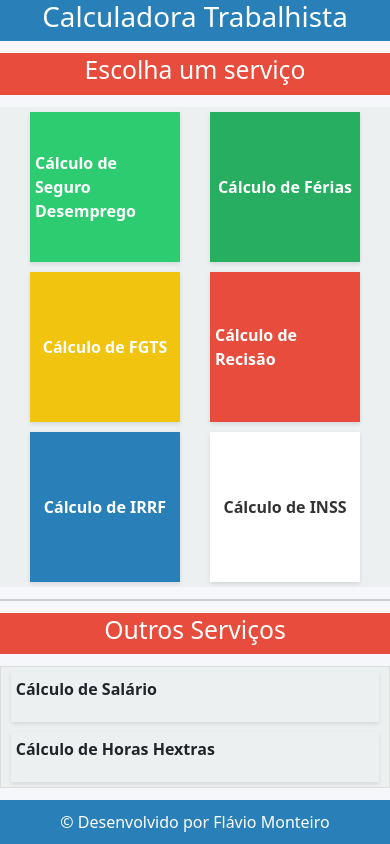
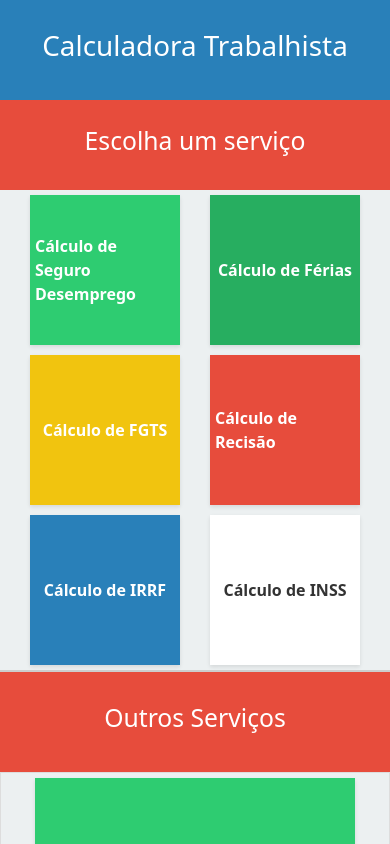
Before and after one commit to Flavio-Monteiro/App-horas-Tabalhistas, a React (Vite) app: page / in a window 390 px wide. Shown: the top 844 px of the page. Built offline with nearby package versions, Linux system fonts and the light colour scheme.

Commit message:
serviçoes adcionais criados

```diff
--- a/src/App.css
+++ b/src/App.css
@@ -95,19 +95,64 @@
   cursor: pointer;
 }
 
-.list-content-01 { background: #2ecc71; color: #fff; }
-.list-content-02 { background: #27ae60; color: #fff; }
-.list-content-03 { background: #f1c40f; color: #fff; }
-.list-content-04 { background: #e74c3c; color: #fff; }
-.list-content-05 { background: #2980b9; color: #fff; }
-.list-content-06 { background: #ffffff; color: #333; }
+.list-content-01 {
+  background: #2ecc71;
+  color: #fff;
+}
 
-.list-content-01:hover { background: #27ae60; transform: scale(1.05); }
-.list-content-02:hover { background: #229954; transform: scale(1.05); }
-.list-content-03:hover { background: #f39c12; transform: scale(1.05); }
-.list-content-04:hover { background: #c0392b; transform: scale(1.05); }
-.list-content-05:hover { background: #1f618d; transform: scale(1.05); }
-.list-content-06:hover { transform: scale(1.05); }
+.list-content-02 {
+  background: #27ae60;
+  color: #fff;
+}
+
+.list-content-03 {
+  background: #f1c40f;
+  color: #fff;
+}
+
+.list-content-04 {
+  background: #e74c3c;
+  color: #fff;
+}
+
+.list-content-05 {
+  background: #2980b9;
+  color: #fff;
+}
+
+.list-content-06 {
+  background: #ffffff;
+  color: #333;
+}
+
+.list-content-01:hover {
+  background: #27ae60;
+  transform: scale(1.05);
+}
+
+.list-content-02:hover {
+  background: #229954;
+  transform: scale(1.05);
+}
+
+.list-content-03:hover {
+  background: #f39c12;
+  transform: scale(1.05);
+}
+
+.list-content-04:hover {
+  background: #c0392b;
+  transform: scale(1.05);
+}
+
+.list-content-05:hover {
+  background: #1f618d;
+  transform: scale(1.05);
+}
+
+.list-content-06:hover {
+  transform: scale(1.05);
+}
 
 .footer p {
   margin: 0;
@@ -124,7 +169,8 @@
   align-items: center;
 }
 
-.seguro_desemprego,.calculo_ferias {
+.seguro_desemprego,
+.calculo_ferias {
   width: 60%;
   background-color: #F0F0F0;
   height: auto;
@@ -159,7 +205,8 @@
   width: 100px;
   padding: 2px;
 }
-#calcular{
+
+#calcular {
   width: 250px;
   height: 40px;
   background: #27AE60;
@@ -168,31 +215,44 @@
   border-radius: 5px;
   transition: .2s ease;
 }
-#calcular:hover{
+
+#calcular:hover {
   background: #235638;
 }
-@media  (max-width: 1024px){
-  .parent{
+
+@media (max-width: 1024px) {
+  .parent {
     display: flex;
     flex-direction: column;
+    grid-gap: 0;
   }
-  .header{
-    height: 150px;
+
+  .header {
+    min-height: 100px;
+    text-align: center;
+    font-size: .5em;
   }
-  .subheader{
-    height: 150px;
+
+  .subheader {
+    min-height: 90px;
   }
-  .subsection{
-    height: 150px;
+
+  .subsection {
+    min-height: 100px;
   }
-  .calculo_ferias,.seguro_desemprego{
+
+  .calculo_ferias,
+  .seguro_desemprego {
     width: 90%;
   }
-.service-list{
+
+  .service-list {
     flex-direction: row;
     justify-content: space-evenly;
     flex-wrap: wrap;
+    background-color: ;
   }
+
   .list-content-01,
   .list-content-02,
   .list-content-03,
@@ -205,4 +265,14 @@
     justify-content: center;
     align-items: center;
   }
+  .list07,.list08{
+    max-width: 320px;
+    min-height: 150px;
+    display: flex;
+    flex-wrap: wrap;
+    justify-content: center;
+    align-items: center;
+    background-color: #2ecc71;
   }
+
+}
--- a/src/assets/myCompontents/Principal.jsx
+++ b/src/assets/myCompontents/Principal.jsx
@@ -28,8 +28,8 @@ const Principal = () => {
             <Subsection />
             <div className="content-list-services2">
                 <ul className="service-list">
-                    <li>Cálculo de Salário</li>
-                    <li>Cálculo de Horas Hextras</li>
+                    <li className="list07">Cálculo de Salário</li>
+                    <li className="list08">Cálculo de Horas Hextras</li>
                 </ul>
             </div>
             <Footer />
```
Lines whose indentation alone changed are shown as unchanged.
